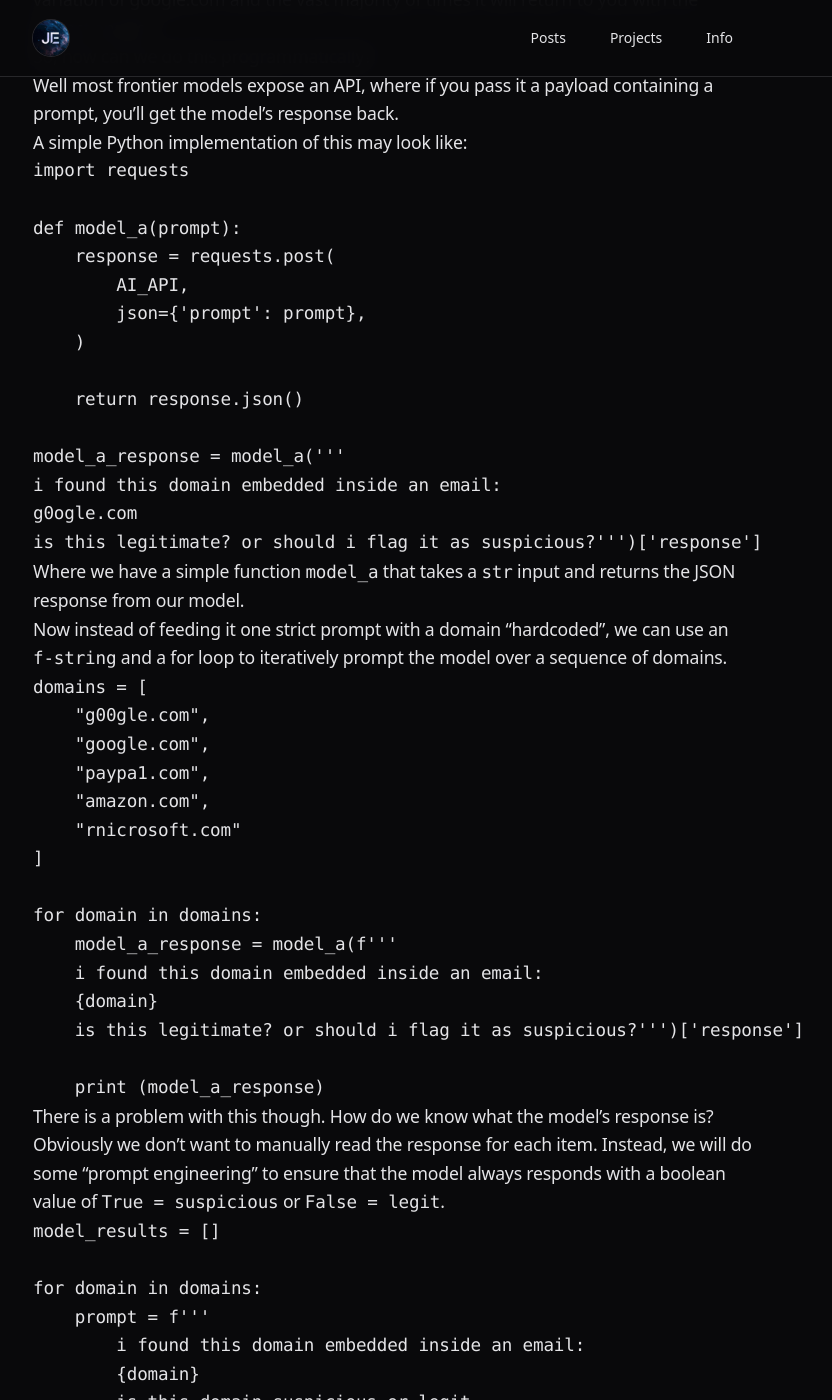
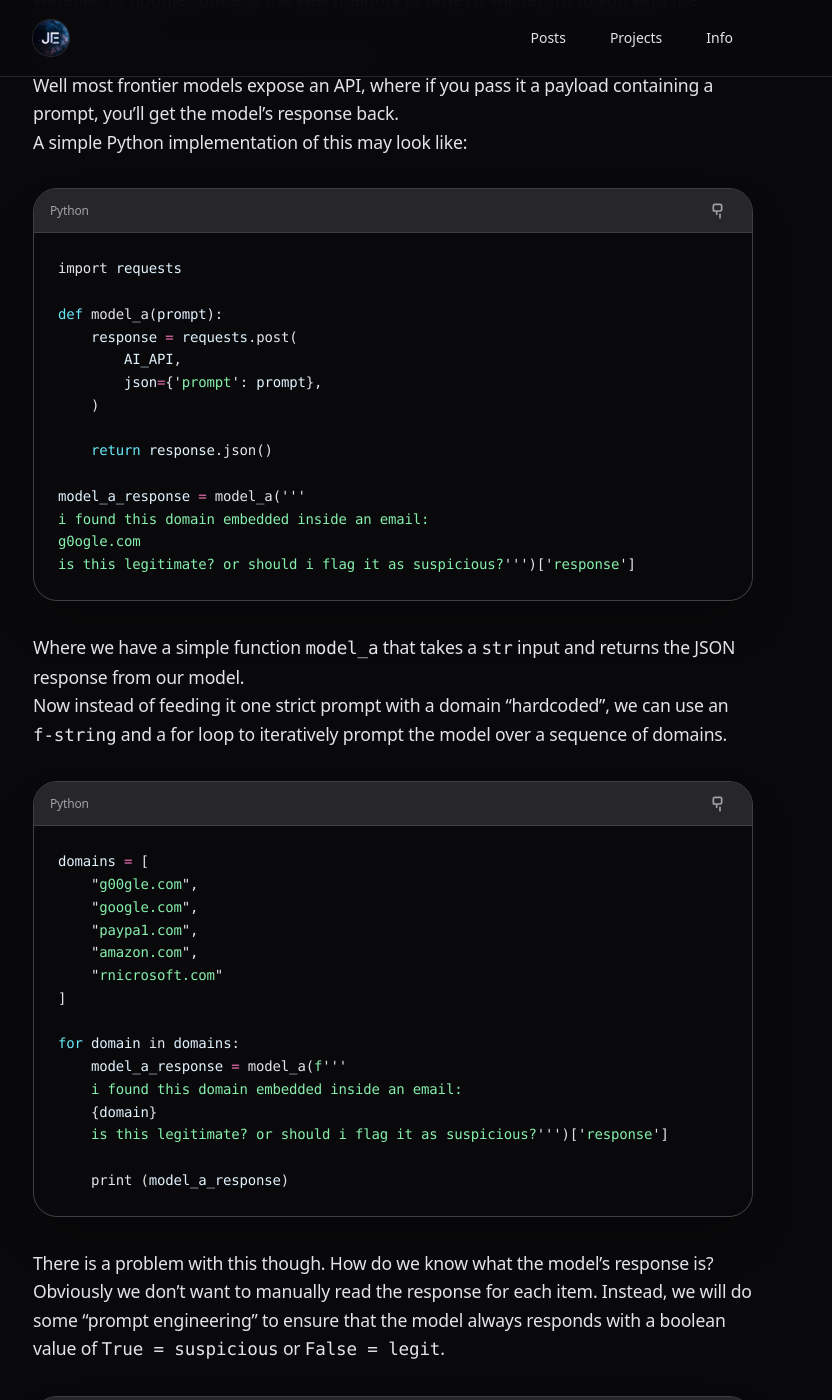
Before and after one commit to jayjoe101/jayjoe101.github.io, a Jekyll site: the page built from _blog/the-age-of-agentic-socs.md, in a window 1280 px wide and 1400 px high, scrolled down 1357 px. Shown: the whole window, without its empty margins (247-1079 px from the left). Built offline with Jekyll 4.4.1, drawn with Linux system fonts in a browser that asks for light colours; nearby versions of some CDN libraries; some of the changed text lies outside the part shown.

Commit message:
fixed snippets

````diff
--- a/_blog/the-age-of-agentic-socs.md
+++ b/_blog/the-age-of-agentic-socs.md
@@ -58,7 +58,7 @@ Well most frontier models expose an API, where if you pass it a payload containi
 
 A simple Python implementation of this may look like:
 
-``` Python
+```python
 import requests
 
 def model_a(prompt):
@@ -79,7 +79,7 @@ Where we have a simple function `model_a` that takes a `str` input and returns t
 
 Now instead of feeding it one strict prompt with a domain "hardcoded", we can use an `f-string` and a for loop to iteratively prompt the model over a sequence of domains.
 
-``` Python
+```python
 domains = [
     "g00gle.com",
     "google.com",
@@ -99,7 +99,7 @@ for domain in domains:
 
 There is a problem with this though. How do we know what the model's response is? Obviously we don't want to manually read the response for each item. Instead, we will do some "prompt engineering" to ensure that the model always responds with a boolean value of `True = suspicious` or `False = legit`.
 
-``` Python
+```python
 model_results = []
 
 for domain in domains:
@@ -128,7 +128,7 @@ for domain in domains:
 
 From this we will have two lists of equal length, one containing the domains we wanted to check and another containing the model's responses indicating whether the corresponding domain is suspicious or not. Since the two lists are aligned by their indices, we can combine them into a dictionary or table using the `pandas.DataFrame` object.
 
-``` Python
+```python
 import pandas as pd
 
 models_response = pd.DataFrame({'domain': domains, 'is_suspicious': model_results})
````
